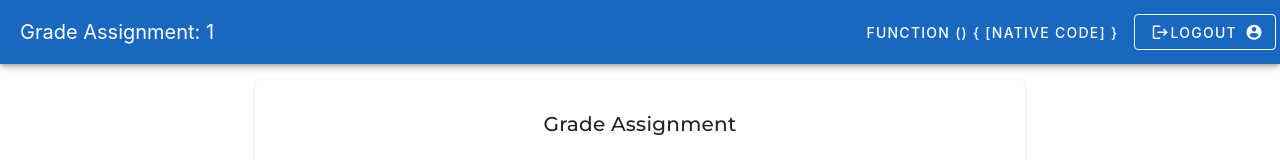
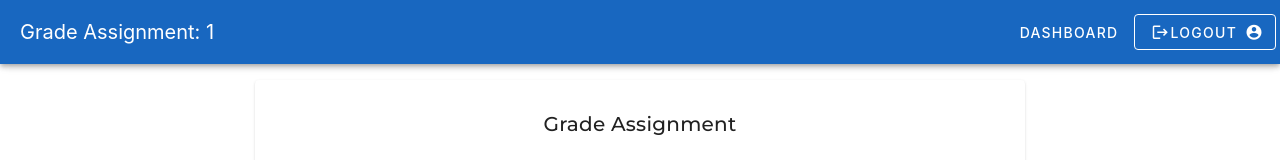
Before and after one commit to IITM-Software-Engineering-Project/soft-engg-project-may-2024-se-may-18, a Vue app in the folder seek_next/: page /instructor/grade-assignment/1 in a window 1280 px wide. Shown: the top 160 px of the page. Built offline with nearby package versions, Linux system fonts and the light colour scheme.

Commit message:
Dashboard button hardcoded

```diff
--- a/seek_next/src/pages/InstructorGradeAssignment.vue
+++ b/seek_next/src/pages/InstructorGradeAssignment.vue
@@ -6,7 +6,7 @@
 
       <!-- View All Courses Button -->
       <v-btn @click="goToDashboard" color="white">
-        {{ username }}
+        Dashboard
       </v-btn>
 
       <!-- Logout Button -->
--- a/seek_next/src/pages/InstructorHome.vue
+++ b/seek_next/src/pages/InstructorHome.vue
@@ -6,7 +6,7 @@
 
       <!-- View All Courses Button -->
       <v-btn @click="goToDashboard" color="white">
-        Jane Smith
+        Dashboard
       </v-btn>
 
       <!-- Logout Button -->
@@ -30,10 +30,10 @@
                       <v-col>
                         <v-list-item-title>{{
                           course.course_name
-                          }}</v-list-item-title>
+                        }}</v-list-item-title>
                         <v-list-item-subtitle>{{
                           course.description
-                          }}</v-list-item-subtitle>
+                        }}</v-list-item-subtitle>
                       </v-col>
                       <v-col class="button-col">
                         <div class="button-container">
```
